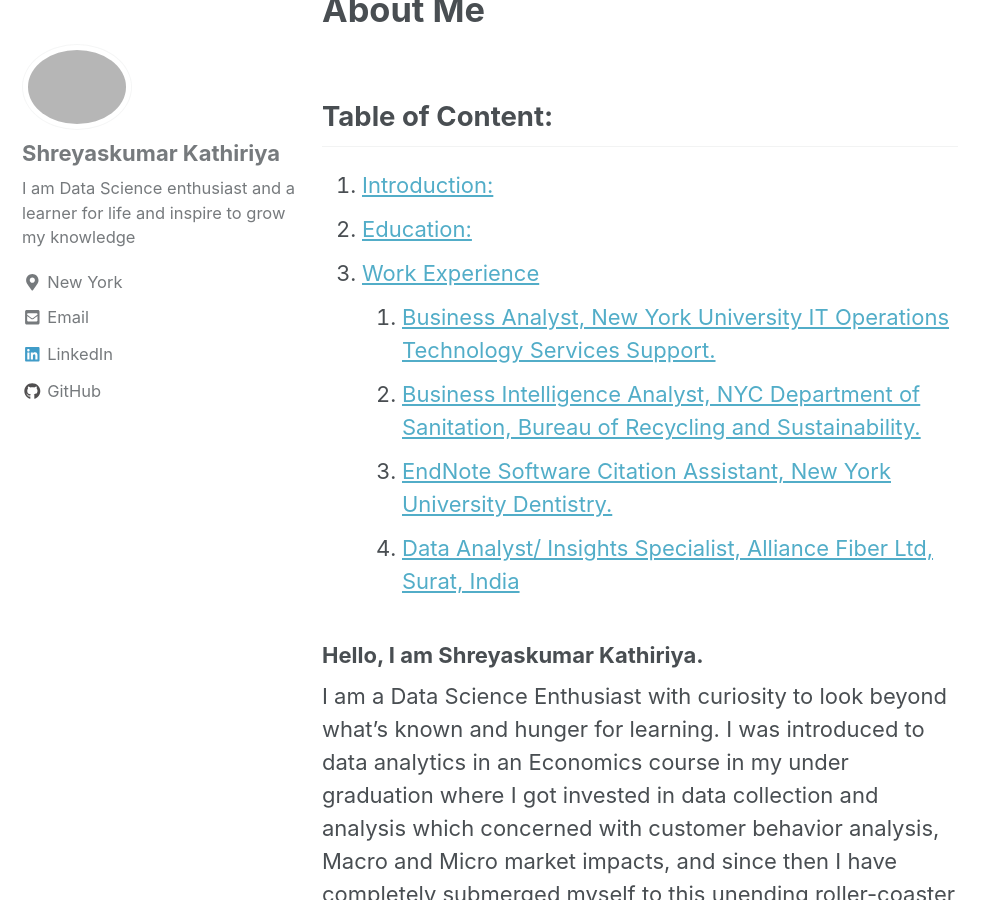
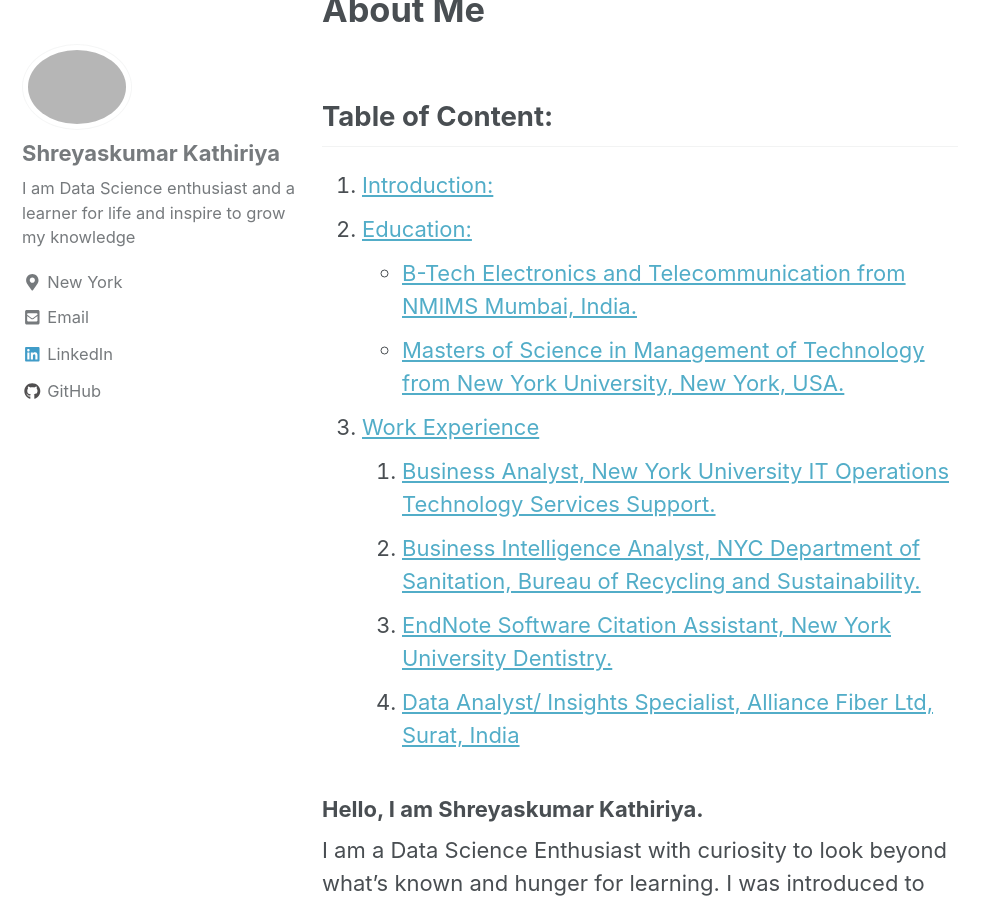
Before and after one commit to Shreyash1811/Shreyash1811.github.io, a Jekyll site: the page built from _pages/about.md, in a window 1280 px wide and 900 px high, scrolled down 975 px. Shown: the whole window, without its empty margins (0-995 px from the left). Built offline with Jekyll 4.4.1, drawn with Linux system fonts in a browser that asks for light colours; nearby versions of some CDN libraries.

Commit message:
Update about.md

```diff
--- a/_pages/about.md
+++ b/_pages/about.md
@@ -7,6 +7,8 @@
 ## Table of Content:
 1. [Introduction:](#intro)
 2. [Education:](#edu)
+    * [B-Tech Electronics and Telecommunication from NMIMS Mumbai, India.](#edu1)
+    * [ Masters of Science in Management of Technology from New York University, New York, USA.](#edu2)
 3. [Work Experience](#ex)
     1. [Business Analyst, New York University IT Operations Technology Services Support.](#ex1)
     2. [Business Intelligence Analyst, NYC Department of Sanitation, Bureau of Recycling and Sustainability.](#ex2)
@@ -65,7 +67,7 @@
 font-variant: small-caps;
 text-transform: none;"> B-Tech Electronics and Telecommunication from NMIMS Mumbai, India. </p>
 
-
+<a id = "edu1"></a>
  *In four years of my B-tech I learned and grew in key technical areas such as:*
  -  Digital communication techniques
  -  Information theory
@@ -93,7 +95,7 @@
 font-variant: small-caps;
 text-transform: none;"> Masters of Science in Management of Technology from New York University, New York, USA.</p>
 
-
+<a id = "edu2"></a>
 *Soon after working fulltime for a year I realized a gap between my technical problem solving skills and Business growing inference.
 To bridge this gap I decided to pursue my Masters and broaden my knowledge and skills in Data exploration, Data Inference and Business Growth strategy building*
 
```
